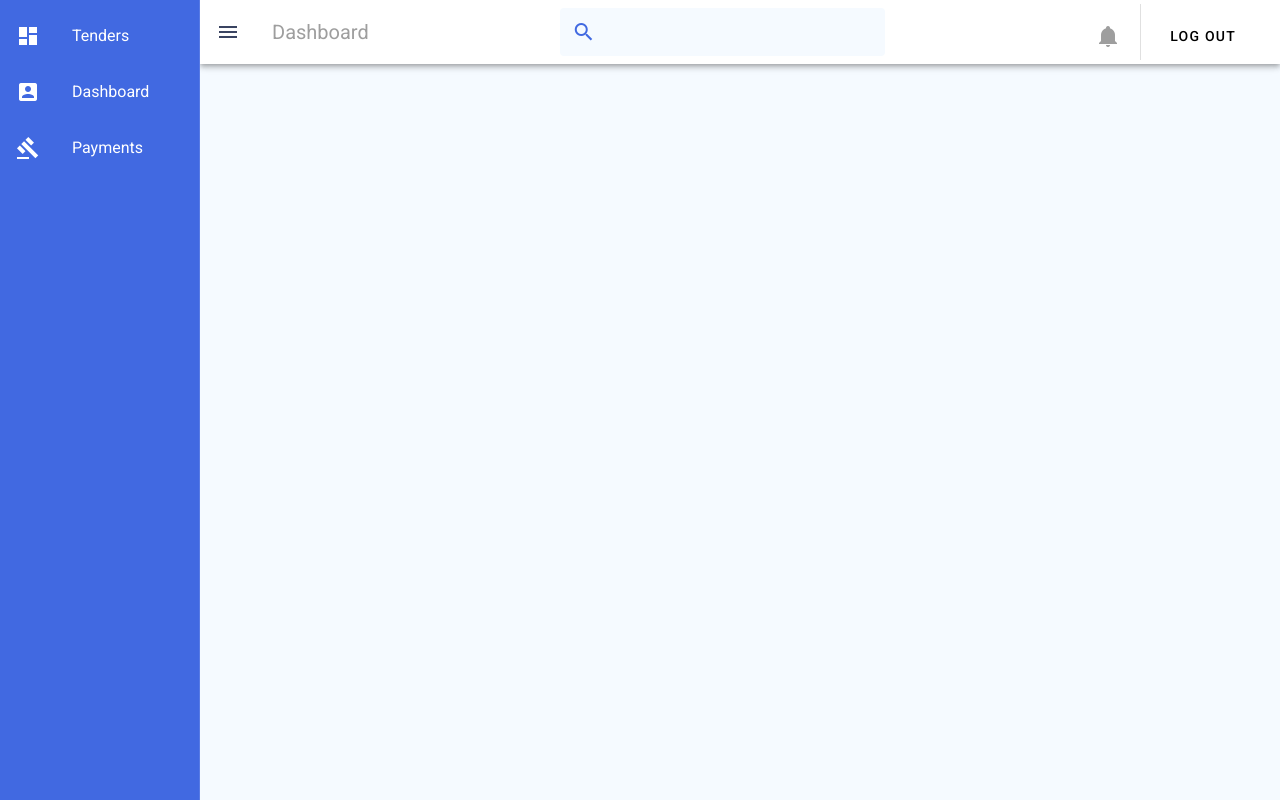
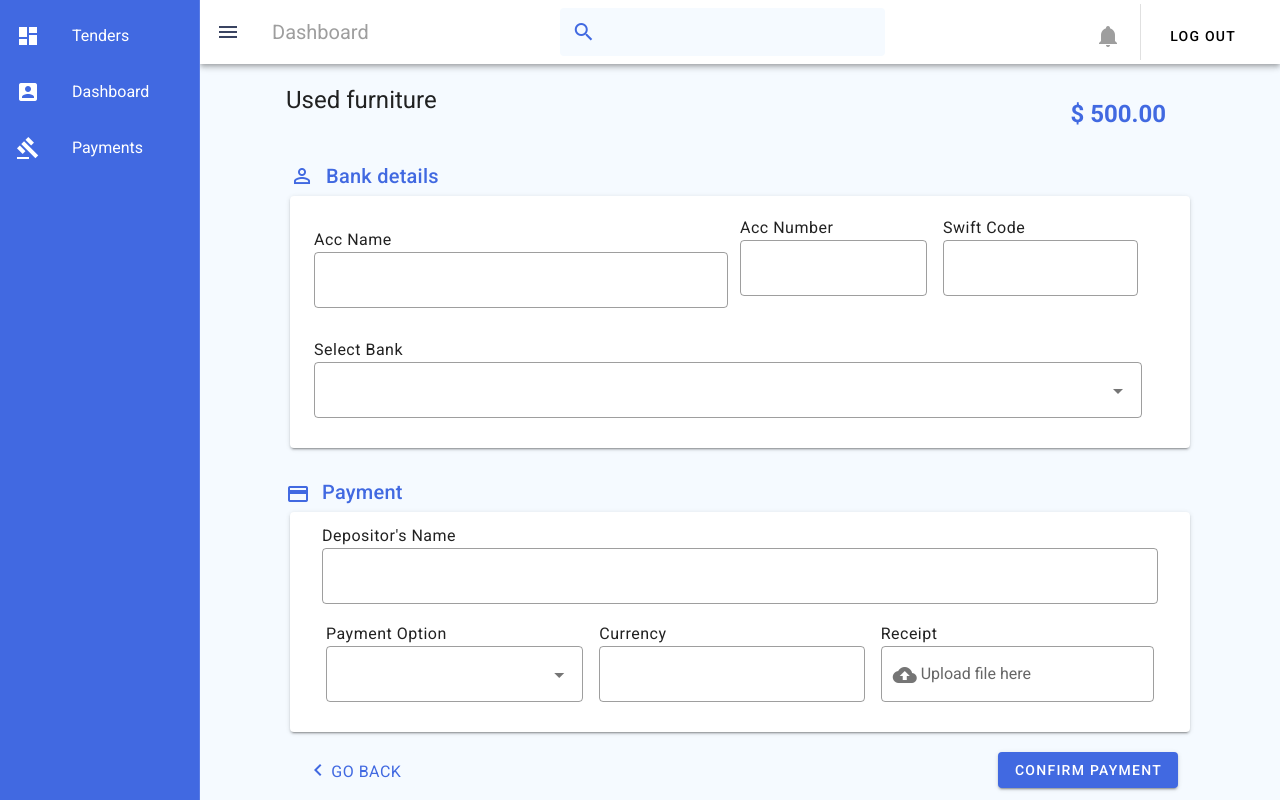
Before and after one commit to Cefasway94/logistics, a Vue app: page /client/payment in a window 1280 px wide. Built offline with nearby package versions, Linux system fonts and the light colour scheme.

Commit message:
UI on first milestone

```diff
--- a/src/components/Navigation.vue
+++ b/src/components/Navigation.vue
@@ -102,7 +102,7 @@ export default {
       drawer: true,
       items:[
         {title: 'Tenders', icon: 'dashboard', router:'/agent/tenders'},
-        {title: 'Dashboard', icon: 'account_box', router:'/agent'},
+        {title: 'Dashboard', icon: 'account_box', router:'/agents'},
         {title: 'Payments', icon: 'gavel', router:'/payment'}
       ]
       }
--- a/src/components/agents/Abouttender.vue
+++ b/src/components/agents/Abouttender.vue
@@ -91,6 +91,7 @@
                 </v-flex>
 
                 <v-flex sm12 md3 lg3 xlg3 class="px-3">
+
                     <v-card color="#4169E1" width="" class="py-4 px-5">
                         <v-flex row >
                             <v-flex column class="px-3">
--- a/src/components/agents/Tenders.vue
+++ b/src/components/agents/Tenders.vue
@@ -31,9 +31,39 @@
                     </v-row>
 
                     <v-row row class="px-3">
-                        <h4  class=" title ">500 USD</h4>
+
                         <v-spacer></v-spacer>
-                        <v-btn small color="primary white--text" class="" route to="/agent/abouttender">View Details</v-btn>
+                        <v-btn small elevation="flat" color="primary white--text" class="" route to="/agent/abouttender">Bid tender</v-btn>
+                    </v-row>
+                </v-card>
+            </v-flex >
+
+
+
+            <v-flex  xs12 sm4 md4 lg4 xl3 class="py-3 px-2">
+                <v-card column width="350"  elevation="3" class="px-4 py-3">
+                    <v-row  row class="px-3 pt-1">
+                        <h4  class="">Used furniture</h4>
+                        <v-spacer></v-spacer>
+
+                        <v-icon color="#E9E9F0" class=" mb-1">clear</v-icon>
+                    </v-row>
+
+                        <p class=" body-2 grey--text">ABC furniture</p>
+
+                    <v-row class="px-3">
+                        <p class="body-2  pt-1 ">Dar-es-salaam</p>
+
+                        <v-icon small color="#4169E1" class="px-2 pb-3">
+                            arrow_forward
+                        </v-icon>
+                        <p  class="body-2  pt-1 ">Rwanda</p>
+                    </v-row>
+
+                    <v-row row class="px-3">
+
+                        <v-spacer></v-spacer>
+                        <v-btn small elevation="flat" color="primary white--text" class="">Bid tender</v-btn>
                     </v-row>
                 </v-card>
             </v-flex >
@@ -61,7 +91,7 @@
                     <v-row row class="px-3">
                         <h4  class=" title ">500 USD</h4>
                         <v-spacer></v-spacer>
-                        <v-btn small color="primary white--text" class="">View Details</v-btn>
+                        <v-btn small elevation="flat" color="primary white--text" class="">Bid tender</v-btn>
                     </v-row>
                 </v-card>
             </v-flex >
@@ -89,7 +119,7 @@
                     <v-row row class="px-3">
                         <h4  class=" title ">500 USD</h4>
                         <v-spacer></v-spacer>
-                        <v-btn small color="primary white--text" class="">View Details</v-btn>
+                        <v-btn small elevation="flat" color="primary white--text" class="">Bid tender</v-btn>
                     </v-row>
                 </v-card>
             </v-flex >
@@ -117,7 +147,7 @@
                     <v-row row class="px-3">
                         <h4  class=" title ">500 USD</h4>
                         <v-spacer></v-spacer>
-                        <v-btn small color="primary white--text" class="">View Details</v-btn>
+                        <v-btn small elevation="flat" color="primary white--text" class="">View Details</v-btn>
                     </v-row>
                 </v-card>
             </v-flex >
@@ -145,63 +175,7 @@
                     <v-row row class="px-3">
                         <h4  class=" title ">500 USD</h4>
                         <v-spacer></v-spacer>
-                        <v-btn small color="primary white--text" class="">View Details</v-btn>
-                    </v-row>
-                </v-card>
-            </v-flex >
-
-            <v-flex  xs12 sm4 md4 lg4 xl3 class="py-3 px-2">
-                <v-card column width="350"  elevation="3" class="px-4 py-3">
-                    <v-row  row class="px-3 pt-1">
-                        <h4  class="">Used furniture</h4>
-                        <v-spacer></v-spacer>
-
-                        <v-icon color="#E9E9F0" class=" mb-1">clear</v-icon>
-                    </v-row>
-
-                        <p class=" body-2 grey--text">ABC furniture</p>
-
-                    <v-row class="px-3">
-                        <p class="body-2  pt-1 ">Dar-es-salaam</p>
-
-                        <v-icon small color="#4169E1" class="px-2 pb-3">
-                            arrow_forward
-                        </v-icon>
-                        <p  class="body-2  pt-1 ">Rwanda</p>
-                    </v-row>
-
-                    <v-row row class="px-3">
-                        <h4  class=" title ">500 USD</h4>
-                        <v-spacer></v-spacer>
-                        <v-btn small color="primary white--text" class="">View Details</v-btn>
-                    </v-row>
-                </v-card>
-            </v-flex >
-
-            <v-flex  xs12 sm4 md4 lg4 xl3 class="py-3 px-2">
-                <v-card column width="350"  elevation="3" class="px-4 py-3">
-                    <v-row  row class="px-3 pt-1">
-                        <h4  class="">Used furniture</h4>
-                        <v-spacer></v-spacer>
-
-                        <v-icon color="#E9E9F0" class=" mb-1">clear</v-icon>
-                    </v-row>
-
-                        <p class=" body-2 grey--text">ABC furniture</p>
-
-                    <v-row class="px-3">
-                        <p class="body-2  pt-1 ">Dar-es-salaam</p>
-
-                        <v-icon small color="#4169E1" class="px-2 pb-3">
-                            arrow_forward
-                        </v-icon>
-                        <p  class="body-2  pt-1 ">Rwanda</p>
-                    </v-row>
-
-                    <v-row row class="px-3">
-                        <h4  class=" title ">500 USD</h4>
-                        <v-spacer></v-spacer>
-                        <v-btn small color="primary white--text" class="">View Details</v-btn>
+                        <v-btn small elevation="flat" color="primary white--text" class="">View Details</v-btn>
                     </v-row>
                 </v-card>
             </v-flex >
--- /dev/null
+++ b/src/components/client/Payment.vue
@@ -0,0 +1,126 @@
+<template>
+    <v-container class="mt-12 pa-3">
+
+
+             <v-card flat width="900" class="mt-12 mx-auto mb-5" color="#F5FAFF">
+                <v-flex row class="px-3 ">
+                <v-flex>
+                <v-row class="pl-2 mb-1">
+                <h1 class=" font-weight-regular headline ">Used furniture</h1>
+                </v-row>
+                </v-flex>
+                <v-spacer></v-spacer>
+                <h2 style="color:#4169E1;">$ 500.00</h2>
+                </v-flex>
+            </v-card>
+
+            <v-card row flat width="900" class="mt-10 mx-auto" color="#F5FAFF">
+                <v-flex row class="">
+                <v-icon class="mb-4 ml-3 mr-3" style="color:#4169E1;">person_outline</v-icon>
+                <p class="title" style="color:#4169E1;" >Bank details</p>
+                </v-flex>
+            </v-card>
+
+            <v-card width="900" class="mx-auto px-3 pt-3">
+                <v-flex row class="mt-5">
+                    <v-flex column sm6 md6 class="pl-6 pr4">
+                    <p class=" body-1 mb-0 text-capitalize"> Acc name </p>
+                    <v-text-field clearable outlined></v-text-field>
+                    </v-flex>
+
+                    <v-flex row sm6 md6 class="px-4">
+                    <v-flex column sm6 md6 class="px-2">
+                    <p class=" body-1 mb-0 text-capitalize"> Acc number </p>
+                    <v-text-field clearable outlined></v-text-field>
+                    </v-flex>
+                    <v-flex column sm6 md6 class="pl-2">
+                    <p class=" body-1 mb-0 text-capitalize"> Swift code </p>
+                    <v-text-field clearable outlined></v-text-field>
+                    </v-flex>
+                    </v-flex>
+
+                    <v-flex column class="px-6">
+                    <p class=" body-1 mb-0 text-capitalize"> Select bank </p>
+                    <v-select
+                    outlined
+                    class=""
+                    style="color:#4169E1;"
+                    :items="banks"
+                    color="#4169E1"
+                    clearable
+                    ></v-select>
+                    </v-flex>
+                </v-flex>
+            </v-card>
+
+            <v-card row flat width="900" class="mt-10 mx-auto" color="#F5FAFF">
+                <v-flex row class="">
+                <v-icon class="mb-3 ml-2 mr-3" style="color:#4169E1;">payment</v-icon>
+                <p class="title " style="color:#4169E1;" >Payment</p>
+                </v-flex>
+            </v-card>
+
+            <v-card width="900" class="mx-auto px-4 pt-3">
+                <v-flex column class="">
+                    <v-flex column class="px-4">
+                    <p class=" body-1 mb-0 text-capitalize"> Depositor's name </p>
+                    <v-text-field clearable outlined></v-text-field>
+                    </v-flex>
+
+                <v-flex row class="pl-4 pr-2">
+                    <v-flex column sm4 md4 class="pl-4 pr-2">
+                    <p class=" body-1 mb-0 text-capitalize"> Payment option </p>
+                    <v-select
+                    outlined
+                    class=""
+                    style="color:#4169E1;"
+                    :items="payment_options"
+                    color="#4169E1"
+                    clearable
+                    ></v-select>
+                    </v-flex>
+                    <v-flex column sm4 md4 class="px-2">
+                    <p class=" body-1 mb-0 text-capitalize"> Currency </p>
+                    <v-text-field clearable outlined></v-text-field>
+                    </v-flex>
+                    <v-flex column sm4 md4 class=" pl-2">
+                    <p class=" body-1 mb-0 text-capitalize"> Receipt </p>
+                        <v-file-input clearable outlined
+                        prepend-inner-icon="cloud_upload"
+                        prepend-icon="" color="#4169E1" label="Upload file here">
+
+                        </v-file-input>
+
+                    </v-flex>
+
+                </v-flex>
+
+                </v-flex>
+            </v-card>
+
+            <v-card flat width="900" class="mx-auto mt-8 pl-3" color="#F5FAFF">
+                <v-flex row align-self-center justify-center>
+                <v-btn elevation="flat" color="#F5FAFF">
+                    <v-icon color="#4169E1">keyboard_arrow_left</v-icon>
+                    <p class=" body-1 mb-0 text-upercase pt-1" style="color:#4169E1;"> go back </p>
+                </v-btn>
+                <v-spacer></v-spacer>
+                <v-btn color="#4169E1" class=""   dark> Confirm payment</v-btn>
+                </v-flex>
+            </v-card>
+
+
+
+    </v-container>
+</template>
+
+<script>
+export default {
+    data () {
+        return{
+            banks:['CRDB', 'NMB', 'NBC', 'KCB', 'EXIM', 'ECO BANK', 'DTB', 'ABC','BARCLAYS'],
+            payment_options:['Bank Transfer', 'Other']
+        }
+    }
+}
+</script>
--- a/src/router/index.js
+++ b/src/router/index.js
@@ -16,6 +16,7 @@ import Client from '../components/client/Client.vue';
 import Createtender from '../components/client/Createtender.vue';
 import Clienteditprofile from '../components/client/Clienteditprofile.vue';
 import Tenderprogressclient from '../components/client/Tenderprogressclient.vue'
+import Payment from '../components/client/Payment.vue';
 
 Vue.use(VueRouter)
 
@@ -58,10 +59,15 @@ const routes = [
     name:'Tenderprogressclient',
     component:Tenderprogressclient
   },
+  {
+    path:'/client/payment',
+    name:'Payment',
+    component:Payment
+  },
 
   //-------------------- Agent routes
   {
-    path:'/agent',
+    path:'/agents',
     name:'agent',
     component: Agent
   },
```
Also changed, not shown: src/components/client/Createtender.vue (+14 -14 lines), src/main.js (line endings or trailing spaces).
